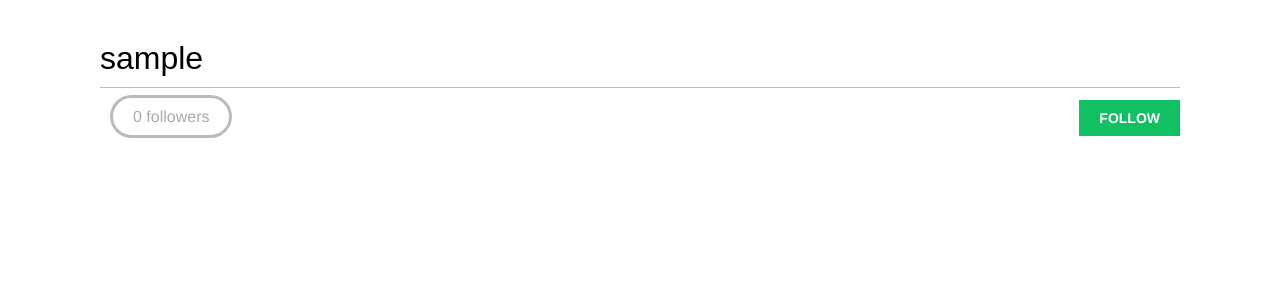
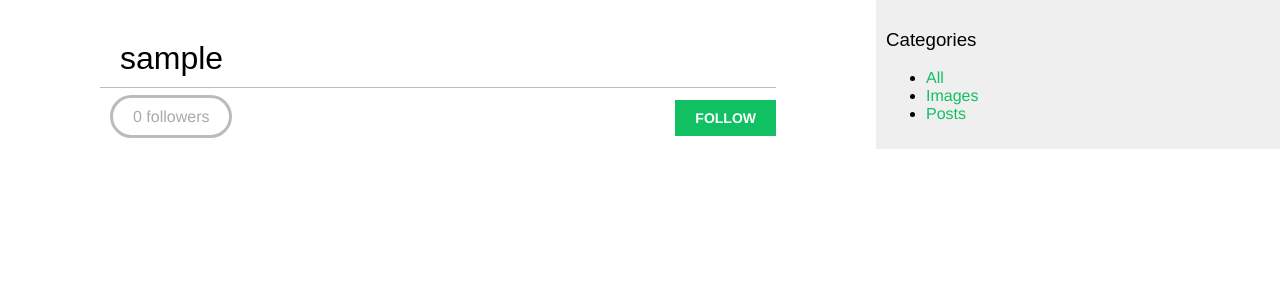
Before and after one commit to GuanDD123/Blog, a Django app: page /accounts/users/1/?category=all in a window 1280 px wide. Shown: the part 48-348 px from the top of the page. Run offline with Django 5.2, Linux system fonts and the light colour scheme; the visitor is signed in with stand-in values (Sample User, id 1); data comes from the database, SQL or seed files in the repository; data that the repository does not hold is empty; some libraries are stand-ins or nearby versions.

Commit message:
feat: category

```diff
--- a/accounts/views.py
+++ b/accounts/views.py
@@ -108,10 +108,21 @@
     def get_context_data(self, **kwargs):
         context = super().get_context_data(**kwargs)
         context["section"] = "people"
-        context["user_images"] = self.object.images_created.all()
-        context["user_posts"] = self.object.blog_posts.filter(
-            status=Post.Status.PUBLISHED
-        )
+
+        category = self.request.GET.get("category")
+        if not category or category == "all":
+            context["user_images"] = self.object.images_created.all()
+            context["user_posts"] = self.object.blog_posts.filter(
+                status=Post.Status.PUBLISHED
+            )
+        elif category == "images":
+            context["user_images"] = self.object.images_created.all()
+            context["user_posts"] = None
+        elif category == "posts":
+            context["user_images"] = None
+            context["user_posts"] = self.object.blog_posts.filter(
+                status=Post.Status.PUBLISHED
+            )
         return context
 
 
--- a/static/css/base.css
+++ b/static/css/base.css
@@ -345,6 +345,7 @@
 img.user-detail {
     border-radius: 50%;
     float: left;
+    height: 50px;
 }
 
 .profile-info {
--- a/templates/registration/user/detail.html
+++ b/templates/registration/user/detail.html
@@ -7,10 +7,12 @@
 
 {% block content %}
 <div id="content">
-  <h1>{{ user.username }}</h1>
-  <div class="profile-info">
-    <img src="{% thumbnail user.profile.photo 180x180 %}" class="user-detail">
-  </div>
+  <h1>
+    <div class="profile-info">
+      <img src="{% thumbnail user.profile.photo 180x180 %}" class="user-detail">
+    </div>
+    {{ user.username }}
+  </h1>
   {% with total_followers=user.followers.count %}
     <span class="count">
       <span class="total">
@@ -26,12 +28,34 @@
       {% endif %}
     </a>
   {% endwith %}
+  {% if user_images %}
   <div id="image-list" class="image-container">
     {% include "images/include/list_images.html" with images=user_images %}
   </div>
+  {% endif %}
+  {% if user_posts %}
   <div>
     {% include "blog/include/list_posts.html" with posts=user_posts %}
   </div>
+  {% endif %}
+</div>
+{% endblock %}
+
+{% block sidebar %}
+<div id="sidebar">
+  <h3>Categories</h3>
+    <ul>
+      <li>
+        <a href="?category=all">All</a>
+      </li>
+      <li>
+        <a href="?category=images">Images</a>
+      </li>
+      <li>
+        <a href="?category=posts">Posts</a>
+      </li>
+    </ul>
+    </p>
 </div>
 {% endblock %}
 
```
